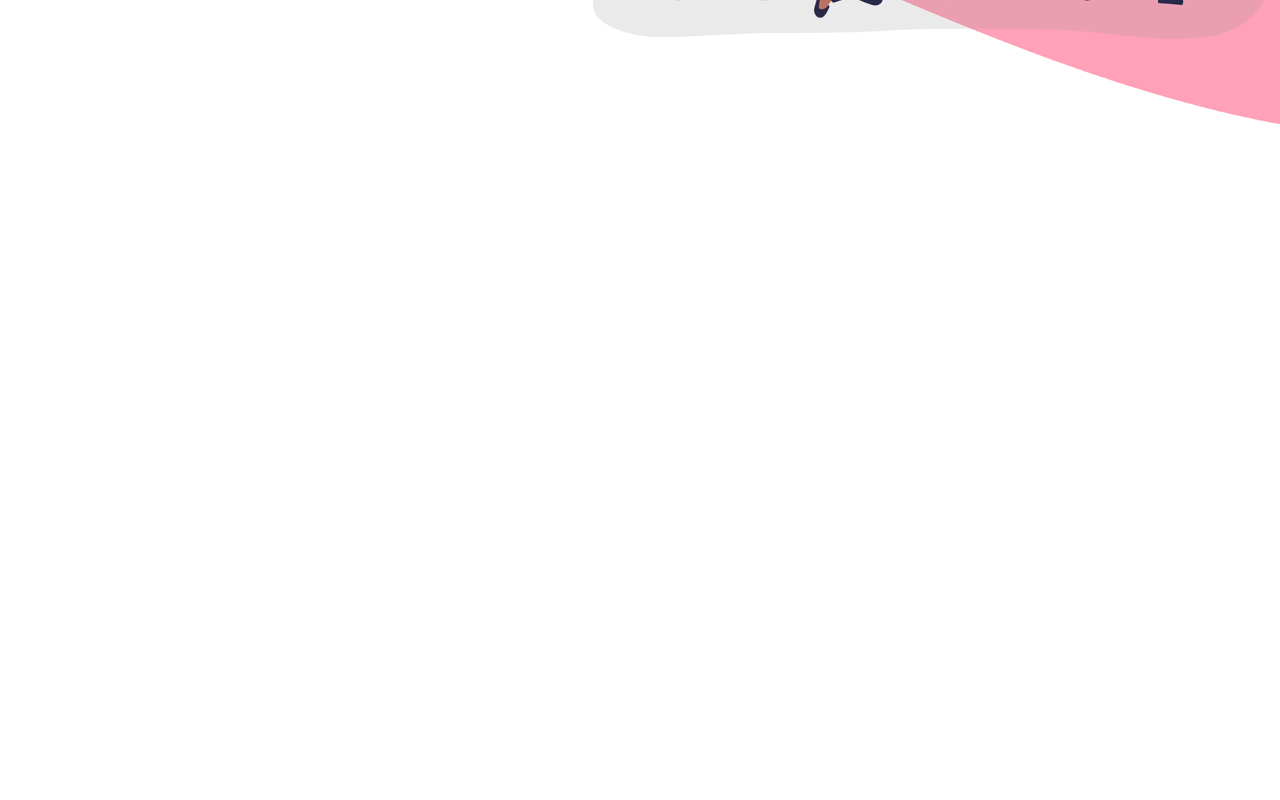
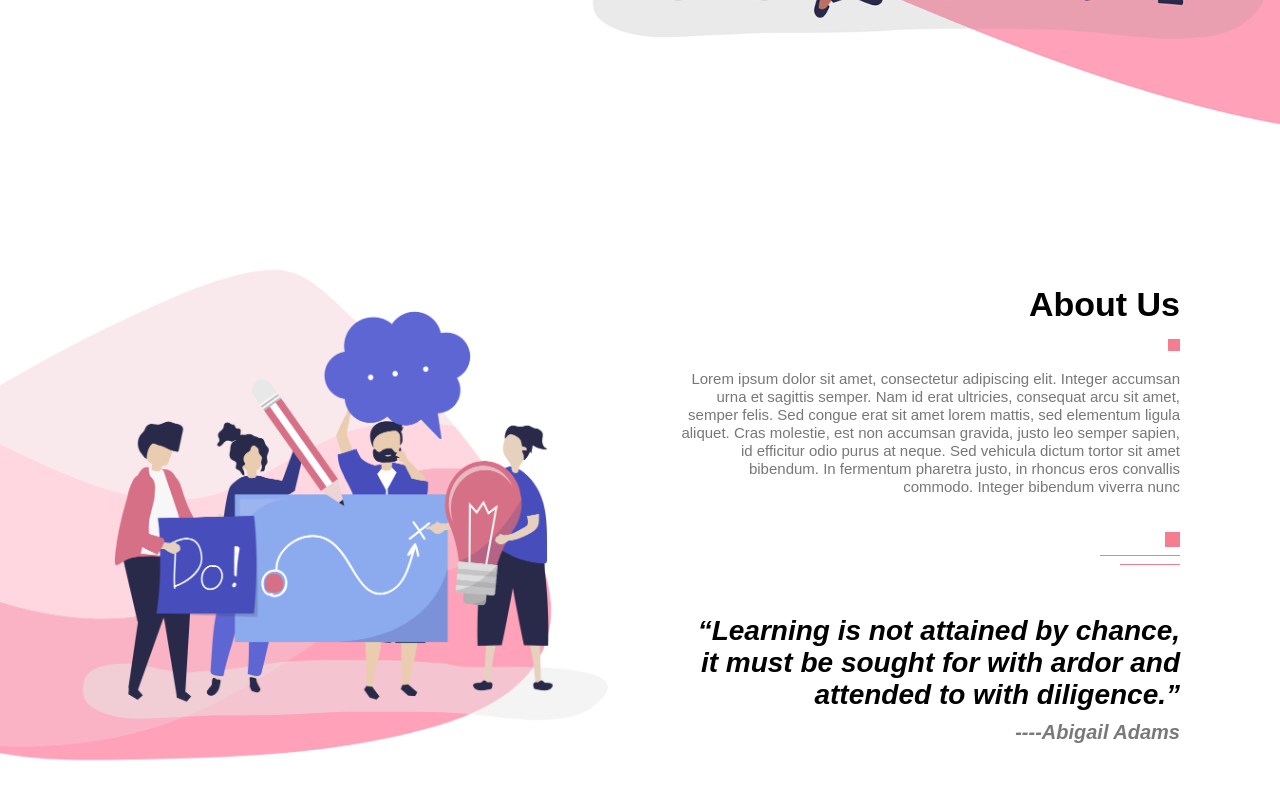
Before and after one commit to HamzaAhmedSheikh/project-5_animated-react-website, a React (Create React App) app: page / in a window 1280 px wide. Shown: the part 935-1735 px from the top of the page. Before the commit the page ends 1091 px from the top, so only its background shows below. Built offline with nearby package versions, Linux system fonts and the light colour scheme.

Commit message:
About us section complete

```diff
--- /dev/null
+++ b/src/Animated-React-Website/component/About.js
@@ -0,0 +1,45 @@
+import React from 'react'
+import '../css/style.css'
+
+import about from '../images/about.png'
+
+export const About = () => {
+    return (
+        <section id="about">
+            <div className="about-left-col">
+               <img src={about} alt="about section" />
+            </div>
+
+            <div className="about-right-col">
+               <div className="about-text">
+                   <h1> About Us </h1>
+                   <span className="square"></span>
+                   <p>
+                    Lorem ipsum dolor sit amet, consectetur adipiscing elit. Integer accumsan
+                    urna et sagittis semper. Nam id erat ultricies, consequat arcu sit amet, semper felis.
+                    Sed congue erat sit amet lorem mattis, sed elementum ligula aliquet. Cras molestie, est non accumsan gravida, justo leo semper sapien, id efficitur odio purus at neque. Sed vehicula dictum tortor sit amet bibendum. In fermentum pharetra justo, in rhoncus eros convallis commodo. Integer bibendum viverra nunc
+                   </p> <br /> <br />
+
+                   <div className="line">
+                    <span className="line-1"></span> <br />
+                    <span className="line-2"></span> <br />
+                    <span className="line-3"></span>
+                   </div>
+
+                    <h2>
+                     <q>
+                       Learning is not attained by chance,
+                       it must be sought for with ardor and
+                       attended to with diligence.
+                     </q>
+                    </h2>
+                    <h3> ----Abigail Adams</h3>
+               </div>
+            </div>
+
+        </section>
+    )
+}
+
+
+export default About
--- /dev/null
+++ b/src/Animated-React-Website/component/Feature.js
@@ -0,0 +1,12 @@
+import React from 'react'
+
+export const Feature = () => {
+    return (
+        <div>
+
+        </div>
+    )
+}
+
+
+export default Feature
--- a/src/Animated-React-Website/css/style.css
+++ b/src/Animated-React-Website/css/style.css
@@ -86,3 +86,45 @@ p {
     text-decoration: none;
     color: #fff;
 }
+
+/*-------------------- About Section ------------------------ */
+
+#about {
+    padding: 100px 0;
+    display: flex;
+    align-items: center;
+    flex-wrap: wrap;
+}
+
+.about-left-col {
+    flex-basis: 50%;
+}
+
+.about-left-col img {
+    width: 100%;
+}
+
+.about-right-col {
+    flex-basis: 50%;
+    text-align: right;
+}
+
+.about-text {
+    max-width: 500px;
+    margin-right: 100px;
+    display: inline-block;
+}
+
+.about-text h2 {
+    margin: 50px 0 10px;
+    font-size: 28px;
+    font-style: italic;
+}
+
+.about-text h3 {
+    font-size: 20px;
+    font-style: italic;
+    color: #797979;
+}
+
+/*-------------------- Features Section ------------------------ */
--- a/src/App.js
+++ b/src/App.js
@@ -2,12 +2,17 @@ import React from 'react';
 // import './App.css';
 import Navbar from './Animated-React-Website/component/Navbar'
 import Home from './Animated-React-Website/component/Home'
+import About from './Animated-React-Website/component/About'
+import Feature from './Animated-React-Website/component/Feature'
+
 
 function App() {
   return (
     <div>
        <Navbar />
        <Home />
+       <About />
+       <Feature />
     </div>
   );
 }
```
